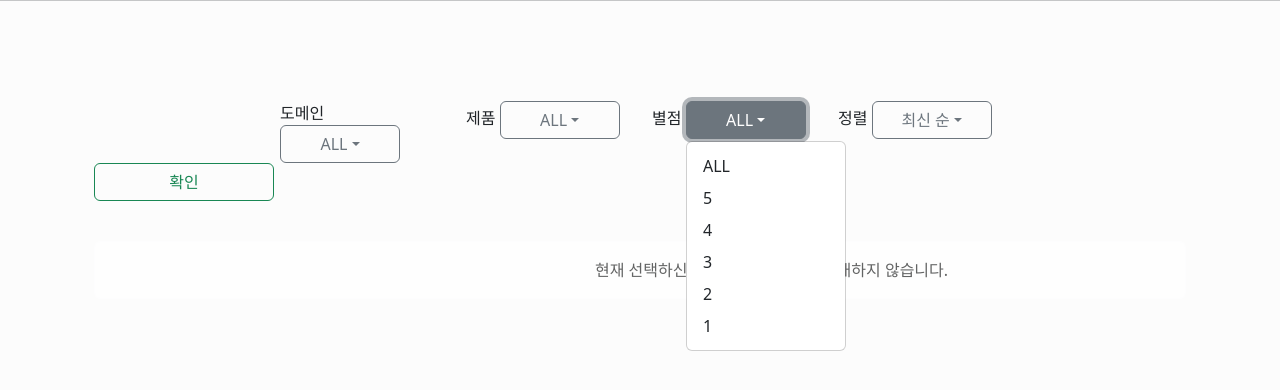
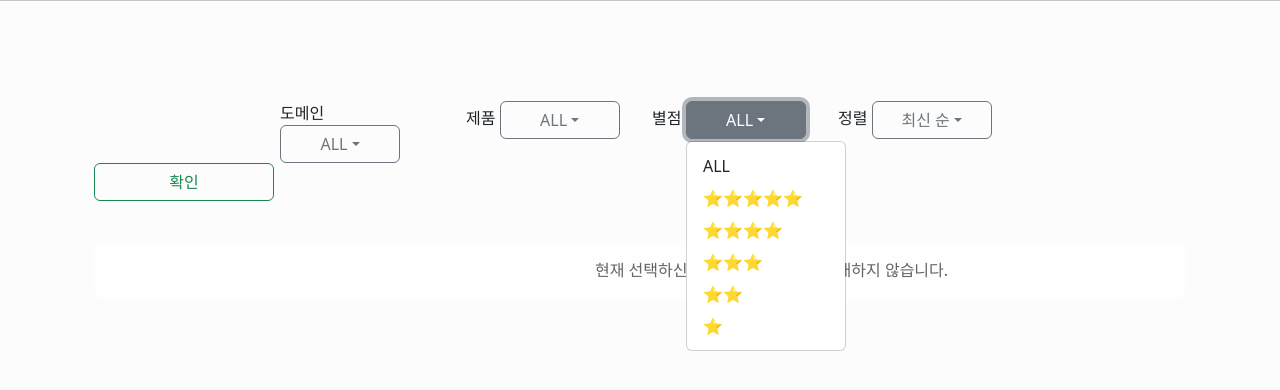
Before and after one commit to asyam9/OptimizedOfficeAI, a Django app: page /reviews/ in a window 1280 px wide, after a click on "ALL". Shown: the part 56-446 px from the top of the page. Run offline with Django 4.2, Linux system fonts and the light colour scheme; data that the repository does not hold is empty; some libraries are stand-ins or nearby versions.

Commit message:
별점 아이콘 변경

```diff
--- a/Review_site/Reviews/templates/Reviews/index.html
+++ b/Review_site/Reviews/templates/Reviews/index.html
@@ -31,11 +31,11 @@
           <button class="btn btn-outline-secondary dropdown-toggle btn_filter" type="button" id="ddb_star" data-bs-toggle="dropdown" aria-expanded="false">{{star}}</button>
           <ul class="dropdown-menu" aria-labelledby="ddb_star">
             <li><a class="dropdown-item" href="#" onclick="changeText('ddb_star',this)">ALL</a></li>
-            <li><a class="dropdown-item" href="#" onclick="changeText('ddb_star',this)">5</a></li>
-            <li><a class="dropdown-item" href="#" onclick="changeText('ddb_star',this)">4</a></li>
-            <li><a class="dropdown-item" href="#" onclick="changeText('ddb_star',this)">3</a></li>
-            <li><a class="dropdown-item" href="#" onclick="changeText('ddb_star',this)">2</a></li>
-            <li><a class="dropdown-item" href="#" onclick="changeText('ddb_star',this)">1</a></li>
+            <li><a class="dropdown-item" href="#" onclick="changeText('ddb_star',this)">⭐️⭐️⭐️⭐️⭐️</a></li>
+            <li><a class="dropdown-item" href="#" onclick="changeText('ddb_star',this)">⭐️⭐️⭐️⭐️</a></li>
+            <li><a class="dropdown-item" href="#" onclick="changeText('ddb_star',this)">⭐️⭐️⭐️</a></li>
+            <li><a class="dropdown-item" href="#" onclick="changeText('ddb_star',this)">⭐️⭐️</a></li>
+            <li><a class="dropdown-item" href="#" onclick="changeText('ddb_star',this)">⭐️</a></li>
           </ul>
         </div>
         <div class="dropdown col-12 col-md-6 col-lg-2">
--- a/Review_site/Reviews/views.py
+++ b/Review_site/Reviews/views.py
@@ -147,6 +147,13 @@ def get_key_by_value(dict, value):
 
 # 리뷰 조회 페이지 로직
 def index(request):
+    stars = {
+        '⭐️⭐️⭐️⭐️⭐️':5,
+        '⭐️⭐️⭐️⭐️':4,
+        '⭐️⭐️⭐️':3,
+        '⭐️⭐️':2,
+        '⭐️':1
+    }
     #### 정렬 기능
     # sort GET (값이 없다면 '최신 순')
     # domain GET (값이 없다면 'ALL')
@@ -176,7 +183,7 @@ def index(request):
         reviews = reviews.filter(objects_clf__contains=mapped_product)
     # 별점 필터
     if star is not None and star != 'ALL':
-        reviews = reviews.filter(ratings=star)
+        reviews = reviews.filter(ratings=stars[star])
 
     # paginator 객체 생성(queryset, 한 페이지에서 보여줄 포스트 개수)
     paginator = Paginator(reviews, 9)
```
Also changed, not shown: Review_site/Reviews/models.py (+5 -5 lines), Review_site/Reviews/migrations/0020_alter_review_models_ratings.py (added), Review_site/Reviews/templates/Reviews/review_detail.html (line endings or trailing spaces).
